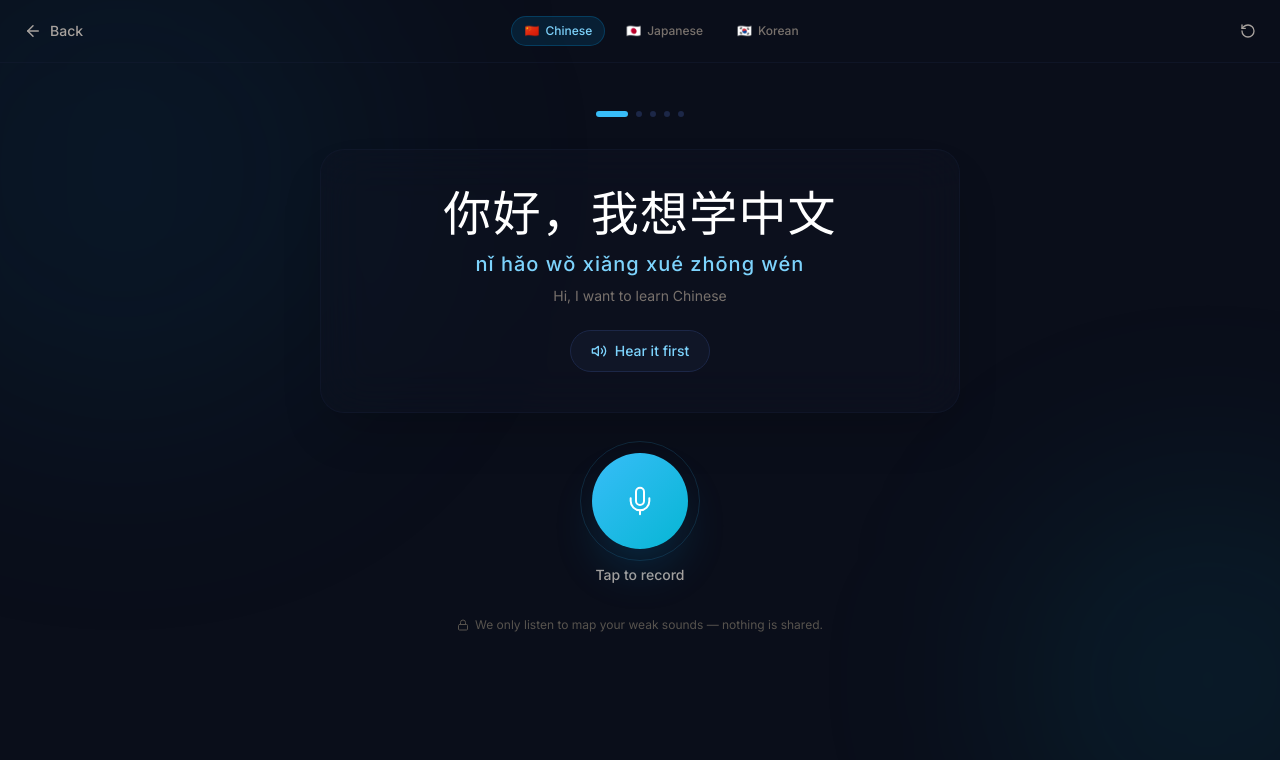
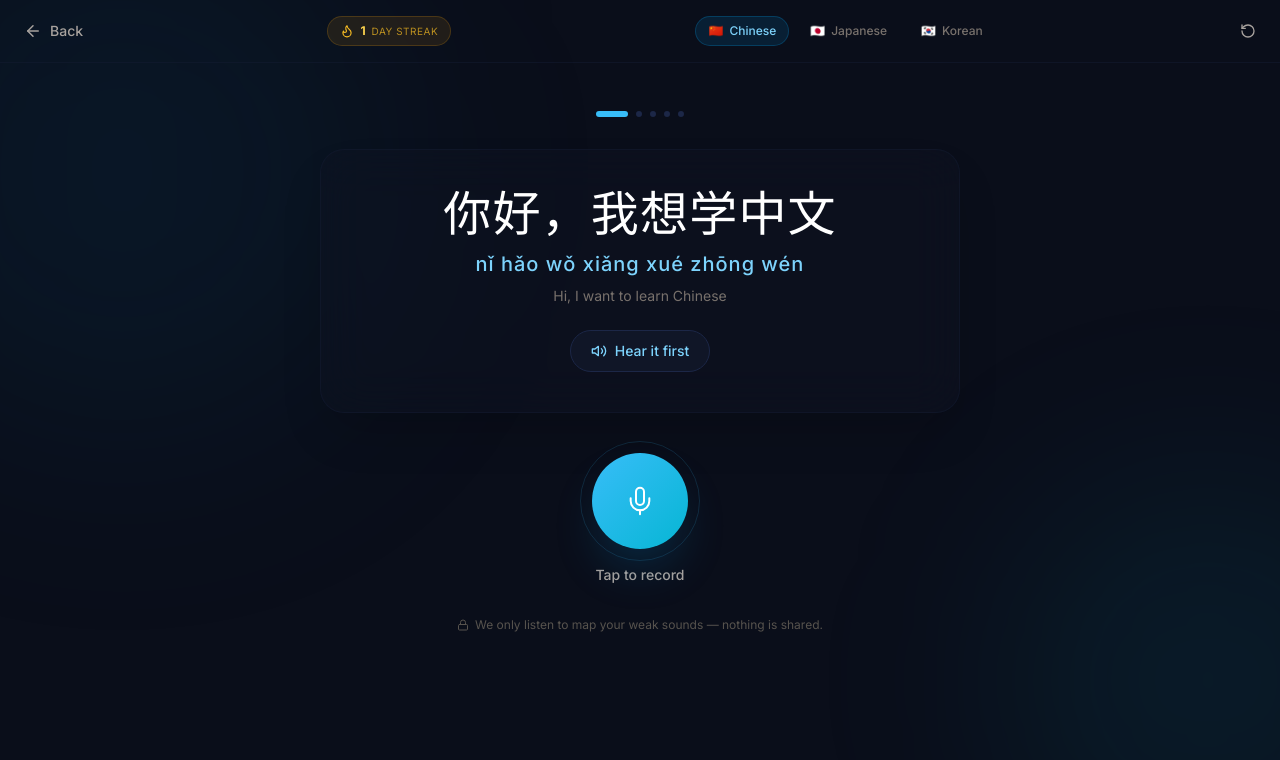
Before and after one commit to DesCodee/LinguaTone, a React (Vite) app: page /app in a window 1280 px wide. Shown: the top 760 px of the page. Built offline with nearby package versions, Linux system fonts and the light colour scheme.

Commit message:
feat: localStorage progress + streak tracking (stage 1)

```diff
--- /dev/null
+++ b/src/hooks/useProgress.ts
@@ -0,0 +1,37 @@
+import { useState, useEffect, useCallback } from 'react'
+import { getProgress, saveProgress, type SessionRecord, type UserProgress } from '../lib/storage'
+
+export function useProgress() {
+  const [progress, setProgress] = useState<UserProgress | null>(null)
+
+  useEffect(() => {
+    setProgress(getProgress())
+  }, [])
+
+  const addSession = useCallback((session: SessionRecord) => {
+    const current = getProgress()
+    current.sessions.push(session)
+    current.totalPhrases += 1
+    session.mistakes.forEach((m) => {
+      current.weakSounds[m] = (current.weakSounds[m] || 0) + 1
+    })
+    saveProgress(current)
+    setProgress({ ...current })
+  }, [])
+
+  const getAverageScore = useCallback(() => {
+    if (!progress || progress.sessions.length === 0) return 0
+    const sum = progress.sessions.reduce((acc, s) => acc + s.scores.overall, 0)
+    return Math.round(sum / progress.sessions.length)
+  }, [progress])
+
+  const getTopWeakSounds = useCallback((limit = 3) => {
+    if (!progress) return []
+    return Object.entries(progress.weakSounds)
+      .sort((a, b) => b[1] - a[1])
+      .slice(0, limit)
+      .map(([sound, count]) => ({ sound, count }))
+  }, [progress])
+
+  return { progress, addSession, getAverageScore, getTopWeakSounds }
+}
--- /dev/null
+++ b/src/hooks/useStreak.ts
@@ -0,0 +1,39 @@
+import { useState, useEffect } from 'react'
+import { getProgress, saveProgress } from '../lib/storage'
+
+export function useStreak() {
+  const [streak, setStreak] = useState(0)
+
+  useEffect(() => {
+    const progress = getProgress()
+    const today = new Date().toISOString().split('T')[0]
+
+    if (!progress.lastActive) {
+      progress.streak = 1
+      progress.lastActive = today
+      saveProgress(progress)
+      setStreak(1)
+      return
+    }
+
+    const last = new Date(progress.lastActive)
+    const now = new Date(today)
+    const diffDays = Math.floor((now.getTime() - last.getTime()) / (1000 * 60 * 60 * 24))
+
+    if (diffDays === 0) {
+      setStreak(progress.streak)
+    } else if (diffDays === 1) {
+      progress.streak += 1
+      progress.lastActive = today
+      saveProgress(progress)
+      setStreak(progress.streak)
+    } else {
+      progress.streak = 1
+      progress.lastActive = today
+      saveProgress(progress)
+      setStreak(1)
+    }
+  }, [])
+
+  return { streak }
+}
--- /dev/null
+++ b/src/lib/storage.ts
@@ -0,0 +1,56 @@
+const STORAGE_KEY = 'linguatone_progress_v1'
+
+export interface SessionRecord {
+  id: string
+  date: string
+  phrase: string
+  lang: string
+  scores: {
+    tones: number
+    sounds: number
+    rhythm: number
+    overall: number
+  }
+  mistakes: string[]
+}
+
+export interface UserProgress {
+  sessions: SessionRecord[]
+  streak: number
+  lastActive: string | null
+  totalPhrases: number
+  weakSounds: Record<string, number>
+}
+
+const defaultProgress: UserProgress = {
+  sessions: [],
+  streak: 0,
+  lastActive: null,
+  totalPhrases: 0,
+  weakSounds: {},
+}
+
+export function getProgress(): UserProgress {
+  try {
+    const raw = localStorage.getItem(STORAGE_KEY)
+    if (!raw) return defaultProgress
+    const parsed = JSON.parse(raw)
+    return { ...defaultProgress, ...parsed }
+  } catch {
+    return defaultProgress
+  }
+}
+
+export function saveProgress(progress: UserProgress) {
+  localStorage.setItem(STORAGE_KEY, JSON.stringify(progress))
+}
+
+export function addSession(session: SessionRecord) {
+  const progress = getProgress()
+  progress.sessions.push(session)
+  progress.totalPhrases += 1
+  session.mistakes.forEach((m) => {
+    progress.weakSounds[m] = (progress.weakSounds[m] || 0) + 1
+  })
+  saveProgress(progress)
+}
--- a/src/pages/AppDashboard.tsx
+++ b/src/pages/AppDashboard.tsx
@@ -1,8 +1,11 @@
 import { useState, useRef, useEffect, useMemo } from 'react'
 import { useTranslation } from 'react-i18next'
-import { Mic, Volume2, ArrowLeft, RotateCcw, Sparkles, ChevronRight } from 'lucide-react'
+import { Mic, Volume2, ArrowLeft, RotateCcw, Sparkles, ChevronRight, Flame } from 'lucide-react'
 import { motion, AnimatePresence } from 'framer-motion'
 import { useAudioRecorder } from '../hooks/useAudioRecorder'
+import { useStreak } from '../hooks/useStreak'
+import { useProgress } from '../hooks/useProgress'
+import { addSession } from '../lib/storage'
 
 const samplePhrases = [
   { text: '你好，我想学中文', pinyin: 'nǐ hǎo wǒ xiǎng xué zhōng wén', translation: 'Hi, I want to learn Chinese', lang: 'zh' },
@@ -37,12 +40,14 @@ export default function AppDashboard() {
   const [phase, setPhase] = useState<'listen' | 'record' | 'result'>('listen')
   const [selectedLang, setSelectedLang] = useState('zh')
   const { isRecording, startRecording, stopRecording } = useAudioRecorder()
+  const { streak } = useStreak()
+  const { addSession: saveSessionToStorage } = useProgress()
   const canvasRef = useRef<HTMLCanvasElement>(null)
 
   const phrase = samplePhrases[currentPhrase]
   const pitchData = useMemo(() => generatePitchData(), [currentPhrase])
 
-  // Рисуем pitch-контур на canvas
+  // Canvas pitch contour
   useEffect(() => {
     if (phase !== 'result' || !canvasRef.current) return
     const canvas = canvasRef.current
@@ -59,7 +64,7 @@ export default function AppDashboard() {
     const h = rect.height
     ctx.clearRect(0, 0, w, h)
 
-    // Сетка
+    // Grid
     ctx.strokeStyle = 'rgba(148, 163, 184, 0.08)'
     ctx.lineWidth = 1
     for (let i = 1; i < 5; i++) {
@@ -70,7 +75,7 @@ export default function AppDashboard() {
       ctx.stroke()
     }
 
-    // Заливка между кривыми
+    // Fill between curves
     ctx.beginPath()
     pitchData.user.forEach((p, i) => {
       const x = p.x * w
@@ -86,7 +91,7 @@ export default function AppDashboard() {
     ctx.fillStyle = 'rgba(34, 211, 238, 0.06)'
     ctx.fill()
 
-    // Native кривая (плавная)
+    // Native curve
     ctx.beginPath()
     ctx.strokeStyle = '#38bdf8'
     ctx.lineWidth = 2.5
@@ -100,7 +105,7 @@ export default function AppDashboard() {
     })
     ctx.stroke()
 
-    // User кривая (рыхлая)
+    // User curve
     ctx.beginPath()
     ctx.strokeStyle = '#22d3ee'
     ctx.lineWidth = 2.5
@@ -115,9 +120,33 @@ export default function AppDashboard() {
     ctx.stroke()
   }, [phase, pitchData])
 
+  const handleRecordToggle = () => {
+    if (isRecording) {
+      stopRecording()
+      setPhase('result')
+      // Сохраняем сессию
+      saveSessionToStorage({
+        id: crypto.randomUUID(),
+        date: new Date().toISOString(),
+        phrase: phrase.text,
+        lang: phrase.lang,
+        scores: {
+          tones: 75,
+          sounds: 68,
+          rhythm: 82,
+          overall: 72,
+        },
+        mistakes: ['3rd tone', 'initial n/l'],
+      })
+    } else {
+      startRecording()
+      setPhase('record')
+    }
+  }
+
   return (
     <div className="min-h-screen bg-ink-900 text-white relative overflow-hidden selection:bg-ocean-500/30">
-      {/* Фоновые орбы */}
+      {/* Background orbs */}
       <div className="fixed top-[-10%] left-[-10%] h-[500px] w-[500px] rounded-full bg-ocean-600/10 blur-[120px] pointer-events-none" />
       <div className="fixed bottom-[-10%] right-[-10%] h-[400px] w-[400px] rounded-full bg-cyan-600/10 blur-[100px] pointer-events-none" />
       <div className="fixed inset-0 pointer-events-none opacity-[0.02]" style={{
@@ -125,14 +154,21 @@ export default function AppDashboard() {
         backgroundSize: '60px 60px'
       }} />
 
-      {/* Топ-бар */}
+      {/* Top bar */}
       <div className="relative flex items-center justify-between border-b border-ink-700/50 px-4 py-4 md:px-6">
         <a href="/" className="flex items-center gap-2 text-sm font-medium text-stone-400 transition-colors hover:text-white">
           <ArrowLeft size={18} />
           <span className="hidden sm:inline">Back</span>
         </a>
 
-        {/* Переключатель языков */}
+        {/* Streak */}
+        <div className="flex items-center gap-1.5 rounded-full bg-amber-500/10 border border-amber-500/20 px-3 py-1.5">
+          <Flame size={14} className="text-amber-400" />
+          <span className="text-xs font-bold text-amber-300">{streak}</span>
+          <span className="text-[10px] text-amber-400/70 uppercase tracking-wider hidden sm:inline">day streak</span>
+        </div>
+
+        {/* Language switcher */}
         <div className="flex items-center gap-2">
           {languages.map((lang) => (
             <button
@@ -162,7 +198,7 @@ export default function AppDashboard() {
       </div>
 
       <div className="relative mx-auto flex max-w-2xl flex-col items-center px-4 py-8 md:py-12">
-        {/* Прогресс-точки */}
+        {/* Progress dots */}
         <div className="mb-8 flex items-center gap-2">
           {samplePhrases.map((_, i) => (
             <div
@@ -174,7 +210,7 @@ export default function AppDashboard() {
           ))}
         </div>
 
-        {/* Карточка фразы */}
+        {/* Phrase card */}
         <AnimatePresence mode="wait">
           <motion.div
             key={phrase.text}
@@ -206,18 +242,10 @@ export default function AppDashboard() {
           </motion.div>
         </AnimatePresence>
 
-        {/* Кнопка записи */}
+        {/* Record button */}
         <div className="mt-10 flex flex-col items-center gap-4">
           <motion.button
-            onClick={() => {
-              if (isRecording) {
-                stopRecording()
-                setPhase('result')
-              } else {
-                startRecording()
-                setPhase('record')
-              }
-            }}
+            onClick={handleRecordToggle}
             whileHover={{ scale: 1.06 }}
             whileTap={{ scale: 0.94 }}
             className={`relative flex h-24 w-24 items-center justify-center rounded-full transition-all ${
@@ -251,7 +279,7 @@ export default function AppDashboard() {
           </span>
         </div>
 
-        {/* Панель результатов */}
+        {/* Results panel */}
         <AnimatePresence>
           {phase === 'result' && (
             <motion.div
@@ -260,7 +288,7 @@ export default function AppDashboard() {
               transition={{ duration: 0.5, delay: 0.1 }}
               className="mt-10 w-full space-y-5"
             >
-              {/* Шапка с оценкой */}
+              {/* Score header */}
               <div className="flex items-center justify-between rounded-2xl border border-ink-700/50 bg-ink-800/40 backdrop-blur-xl p-6">
                 <div>
                   <div className="text-sm text-stone-400 mb-1">Pronunciation Score</div>
@@ -273,7 +301,7 @@ export default function AppDashboard() {
                   </div>
                 </div>
 
-                {/* Круговой прогресс */}
+                {/* Circular progress */}
                 <div className="relative h-24 w-24 shrink-0">
                   <svg className="h-full w-full -rotate-90" viewBox="0 0 36 36">
                     <path className="text-ink-700" d="M18 2.0845 a 15.9155 15.9155 0 0 1 0 31.831 a 15.9155 15.9155 0 0 1 0 -31.831" fill="none" stroke="currentColor" strokeWidth="3" />
@@ -295,7 +323,7 @@ export default function AppDashboard() {
                 </div>
               </div>
 
-              {/* График pitch-контура */}
+              {/* Pitch contour */}
               <div className="rounded-2xl border border-ink-700/50 bg-ink-800/40 backdrop-blur-xl p-6">
                 <div className="flex items-center justify-between mb-4">
                   <h3 className="text-sm font-semibold text-stone-300">Pitch Contour</h3>
@@ -317,7 +345,7 @@ export default function AppDashboard() {
                 />
               </div>
 
-              {/* Разбивка по навыкам */}
+              {/* Skills */}
               <div className="grid grid-cols-3 gap-3">
                 {[
                   { label: 'Tones', value: 75, color: 'bg-ocean-400', text: 'text-ocean-300' },
@@ -339,7 +367,7 @@ export default function AppDashboard() {
                 ))}
               </div>
 
-              {/* AI-фидбек карточка */}
+              {/* AI Feedback */}
               <div className="rounded-2xl border border-ocean-500/20 bg-gradient-to-br from-ocean-900/20 to-ink-800/40 backdrop-blur-xl p-6">
                 <div className="flex items-start gap-3">
                   <div className="flex h-8 w-8 shrink-0 items-center justify-center rounded-lg bg-ocean-500/20 text-ocean-400">
@@ -354,7 +382,7 @@ export default function AppDashboard() {
                 </div>
               </div>
 
-              {/* Кнопка далее */}
+              {/* Next button */}
               <button
                 onClick={() => {
                   setCurrentPhrase((p) => (p + 1) % samplePhrases.length)
```
